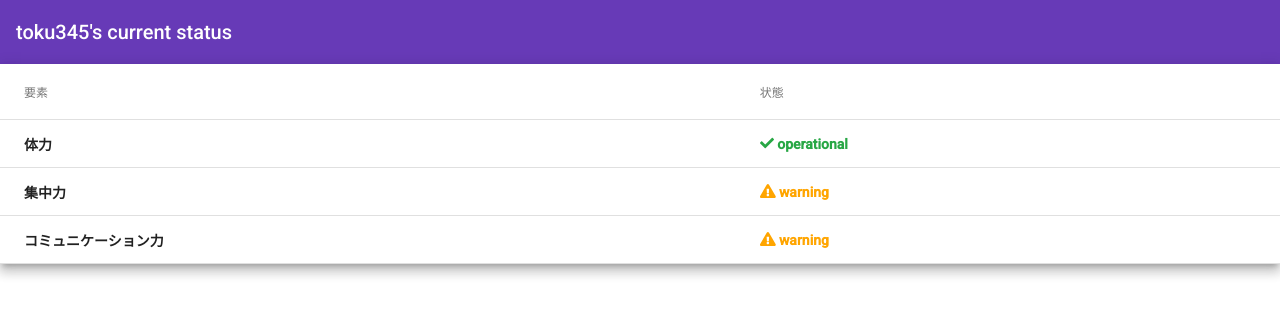
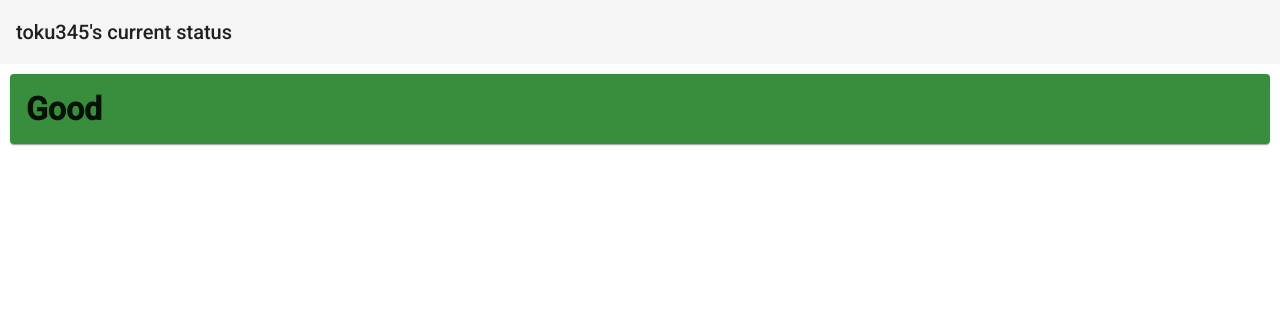
Before and after one commit to toku345/status, an Angular app: page / in a window 1280 px wide. Shown: the top 316 px of the page. Built offline with nearby package versions, Linux system fonts and the light colour scheme.

Commit message:
旧ステータスコンポーネントを削除して新コンポーネント（簡易版）追加

```diff
--- a/src/app/app.component.html
+++ b/src/app/app.component.html
@@ -1,6 +1,6 @@
 <div>
   <h1>
     <app-top-bar></app-top-bar>
-    <app-toku345-status></app-toku345-status>
+    <app-status-area></app-status-area>
   </h1>
 </div>
--- /dev/null
+++ b/src/app/status-area/status-area.component.css
@@ -0,0 +1,15 @@
+mat-card {
+  margin: 10px;
+}
+
+.good {
+  background-color: #388e3c;
+}
+
+.usually {
+  background-color: #ffe57f;
+}
+
+.bad {
+  background-color: #e53935;
+}
--- /dev/null
+++ b/src/app/status-area/status-area.component.html
@@ -0,0 +1 @@
+<mat-card [class.good]="0.25 <= this.score">Good</mat-card>
--- /dev/null
+++ b/src/app/status-area/status-area.component.ts
@@ -0,0 +1,17 @@
+import { Component, OnInit } from "@angular/core";
+
+@Component({
+  selector: "app-status-area",
+  templateUrl: "./status-area.component.html",
+  styleUrls: ["./status-area.component.css"]
+})
+export class StatusAreaComponent implements OnInit {
+  //  0.25 -   1.0: Good
+  // -0.25 -  0.25: Usually
+  //  -1.0 - -0.25: Bad
+  score: number = 0.25;
+
+  constructor() {}
+
+  ngOnInit() {}
+}
--- a/src/app/toku345-status/toku345-status.component.css
+++ /dev/null
@@ -1,13 +0,0 @@
-table {
-  width: 100%;
-}
-
-.operational {
-  color: #28a745;
-}
-.warning {
-  color: orange;
-}
-.alert {
-  color: red;
-}
--- a/src/app/toku345-status/toku345-status.component.html
+++ /dev/null
@@ -1,21 +0,0 @@
-<table mat-table [dataSource]="toku345Statuses" class="mat-elevation-z8">
-  <!-- Item Column -->
-  <ng-container matColumnDef="name">
-    <th mat-header-cell *matHeaderCellDef> 要素 </th>
-    <td mat-cell *matCellDef="let element"> {{ element.name }} </td>
-  </ng-container>
-
-  <!-- Cost Column -->
-  <ng-container matColumnDef="status">
-    <th mat-header-cell *matHeaderCellDef> 状態 </th>
-    <td mat-cell *matCellDef="let element">
-      <!-- Hack -->
-      <div *ngIf="element.status === 'operational'" class="operational"><i class="fas fa-check"></i> {{ element.status }} </div>
-      <div *ngIf="element.status === 'warning'" class="warning"><i class="fas fa-exclamation-triangle"></i> {{ element.status }} </div>
-      <div *ngIf="element.status === 'alert'" class="alert"><i class="fas fa-times"></i> {{ element.status }} </div>
-    </td>
-  </ng-container>
-
-  <tr mat-header-row *matHeaderRowDef="displayedColumns"></tr>
-  <tr mat-row *matRowDef="let row; columns: displayedColumns;"></tr>
-</table>
--- a/src/app/toku345-status/toku345-status.component.ts
+++ /dev/null
@@ -1,24 +0,0 @@
-import { Component, OnInit } from "@angular/core";
-
-export interface Toku345Status {
-  name: string;
-  status: string;
-}
-
-@Component({
-  selector: "app-toku345-status",
-  templateUrl: "./toku345-status.component.html",
-  styleUrls: ["./toku345-status.component.css"]
-})
-export class Toku345StatusComponent implements OnInit {
-  displayedColumns: string[] = ["name", "status"];
-  toku345Statuses: Toku345Status[] = [
-    { name: "体力", status: "operational" },
-    { name: "集中力", status: "warning" },
-    { name: "コミュニケーション力", status: "warning" }
-  ];
-
-  constructor() {}
-
-  ngOnInit() {}
-}
--- a/src/app/top-bar/top-bar.component.html
+++ b/src/app/top-bar/top-bar.component.html
@@ -1,3 +1,3 @@
-<mat-toolbar color="primary">
+<mat-toolbar>
   <span>toku345's current status</span>
 </mat-toolbar>
```
Also changed, not shown: src/app/app.module.ts (+11 -15 lines), 1 other file (tests, documents, lock files or other folders).
